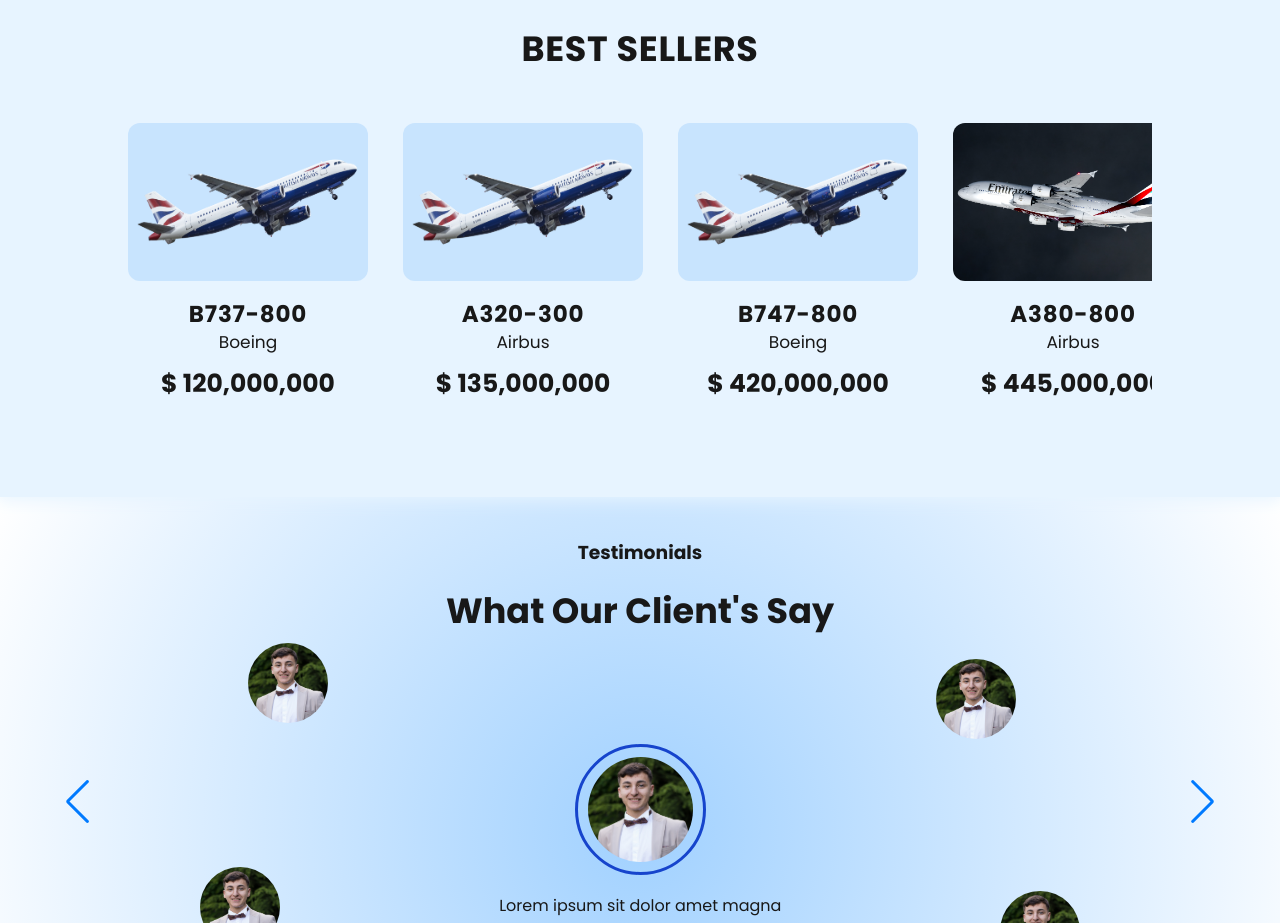
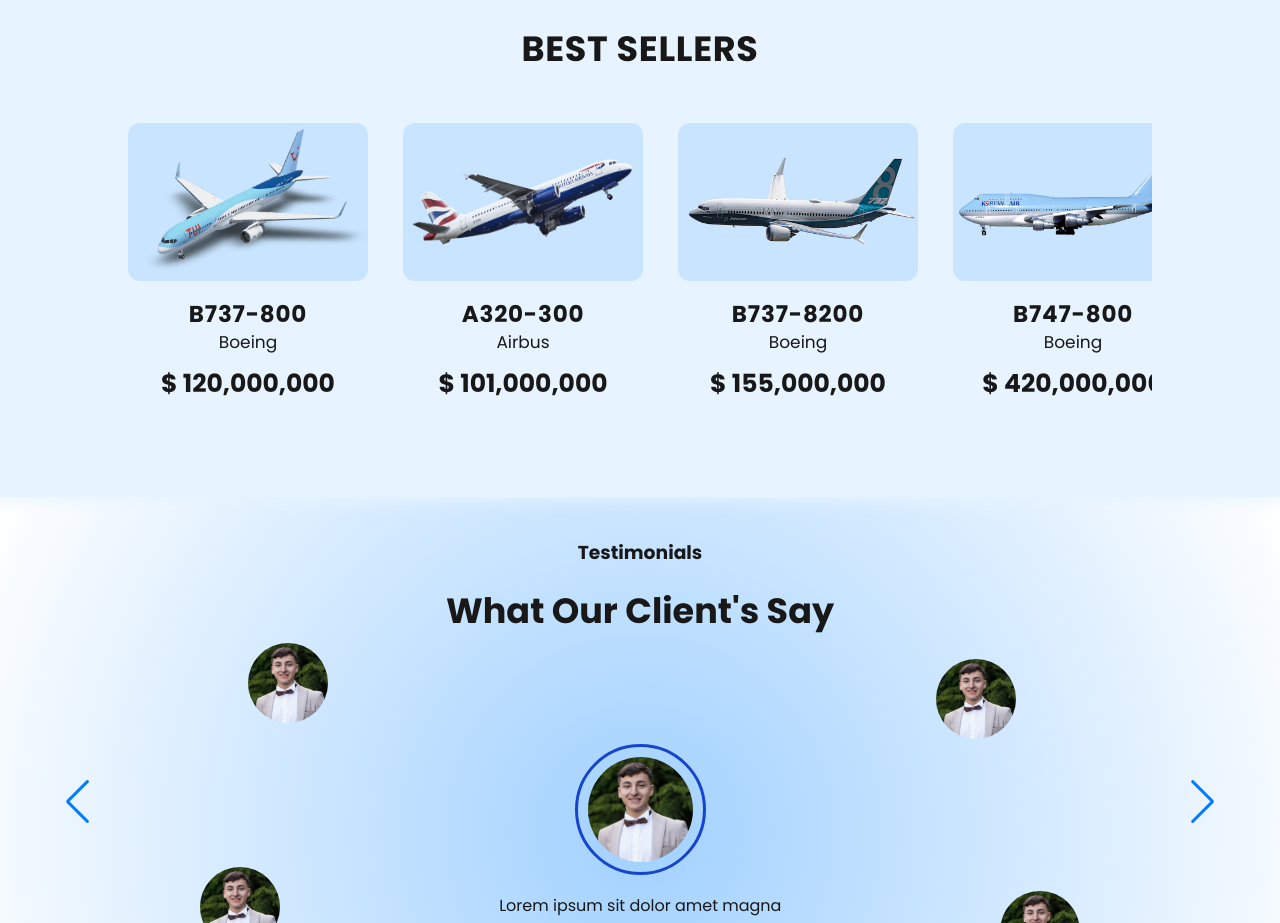
Before and after one commit to KrisKiselkov/Airplane-Shop, a React (Create React App) app: page / in a window 1280 px wide. Shown: the part 2480-3403 px from the top of the page. Built offline with nearby package versions, Linux system fonts and the light colour scheme.

Commit message:
Best Planes Conditioning

```diff
--- a/src/content/Description-Hero.js
+++ b/src/content/Description-Hero.js
@@ -1,57 +1,11 @@
 import plane from './images/plane-2.png';
 import cloud from './images/clouds.png'
 import { Link } from 'react-router-dom';
+import { planesObject } from './Planes';
 
 export function DescriptionHero() {
-    const bestPlanes = [
-        {
-            image: plane,
-            fullType: 'Boeing 737-800',
-            type: 'B737-800',
-            brand: 'Boeing',
-            description: ['Lorem ipsum aliqua magna sit amet ver dolor.Lorem ipsum aliqua magna sit amet ver dolor.' ,'4 years', '34m x 40m', '197 pax'],
-            price: '$ 120,000,000',
-            alt: 'B737',
-            id: 737
-        },
-        {
-            image: plane,
-            fullType: 'Airbus A320-300',
-            type: 'A320-300',
-            brand: 'Airbus',
-            description: ['Lorem ipsum aliqua magna sit amet ver dolor.Lorem ipsum aliqua magna sit amet ver dolor.' ,'4 years', '34m x 40m', '197 pax'],
-            price: '$ 135,000,000',
-            alt: 'A320',
-            id: 320
-        },
-        {
-            image: plane,
-            type: 'B747-800',
-            brand: 'Boeing',
-            price: '$ 420,000,000',
-            alt: 'B747'
-        },
-        {
-            image: require('./images/plane.jpg') ,
-            type: 'A380-800',
-            fullType: 'Airbus A380-800',
-            brand: 'Airbus',
-            description: ['Lorem ipsum aliqua magna sit amet ver dolor.Lorem ipsum aliqua magna sit amet ver dolor.' ,'4 years', '34m x 40m', '197 pax'],
-            price: '$ 445,000,000',
-            alt: 'A380',
-            id: 380
-        },
-        {
-            image: plane,
-            fullType: 'Boeing 747-800',
-            type: 'B747-800',
-            description: ['Lorem ipsum aliqua magna sit amet ver dolor.Lorem ipsum aliqua magna sit amet ver dolor.' ,'4 years', '34m x 40m', '197 pax'],
-            brand: 'Boeing',
-            price: '$ 420,000,000',
-            alt: 'B747',
-            id: 747
-        },
-      ];
+
+    const bestPlanes = [ planesObject[0], planesObject[1], planesObject[2], planesObject[6], planesObject[7] ];
 
     const mouseOverBtn = () => {
         const prmBtn = document.getElementById('primary-btn');
```
